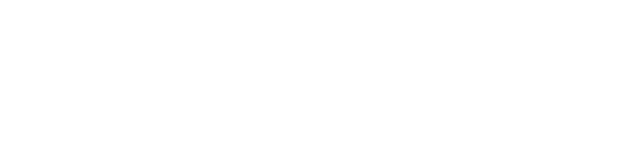
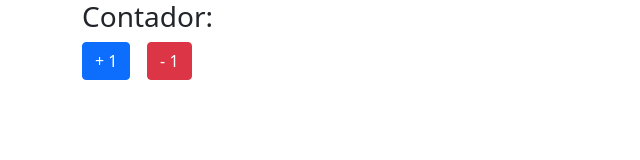
Before and after one commit to jonathanma98/02-Fundamentos, a plain HTML site: page index.html in a window 1280 px wide. Shown: the whole page, without its empty margins (0-640 px from the left). Drawn offline with nearby package versions, Linux system fonts and the light colour scheme.

Commit message:
preparando contador en el index

```diff
--- a/index.html
+++ b/index.html
@@ -13,7 +13,12 @@
 </head>
 
 <body>
-
+    <div class="container">
+        <h3>Contador: <small id="contador"></small></h3>
+        <button class="btn btn-primary">+ 1</button>
+        &nbsp;&nbsp;
+        <button class="btn btn-danger">- 1</button>
+    </div>
 </body>
 
 </html>
```
